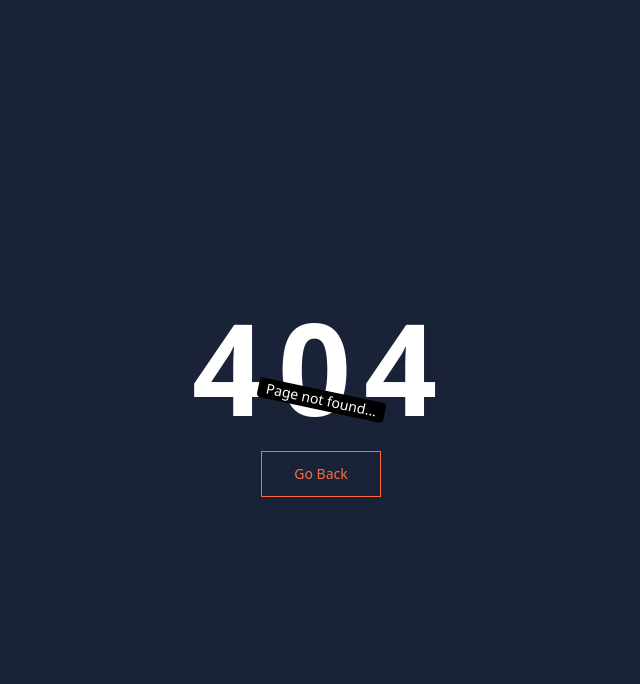
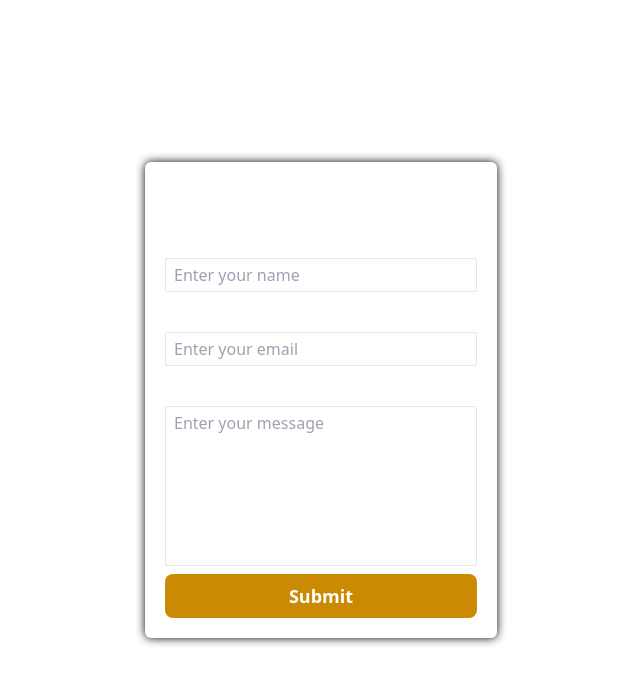
Before and after one commit to Ankush2107/Full-stack-LMS, a React (Vite) app in the folder client/: page /contact in a window 1280 px wide. Before the commit this address had no page. Shown: the top 684 px of the page, without its empty margins (319-959 px from the left). Built offline with nearby package versions, Linux system fonts and the light colour scheme.

Commit message:
contact us page completed

```diff
--- a/client/src/App.jsx
+++ b/client/src/App.jsx
@@ -3,6 +3,7 @@
 import { Route, Routes } from 'react-router-dom';
 
 import AboutUsPage from './pages/AboutUsPage';
+import Contact from './pages/Contact';
 import CourseList from './pages/Course/CourseList';
 import HomePage from './pages/HomePage';
 import Login from './pages/Login';
@@ -19,6 +20,7 @@
           <Route path="*" element={<NotFound />} ></Route>
           <Route path='/signup' element={<Signup/>}></Route>
           <Route path='/login' element={<Login/>}></Route>
+          <Route path='/contact' element={<Contact/>} ></Route>
         </Routes>
     </>
   )
--- /dev/null
+++ b/client/src/Helpers/regexMatcher.js
@@ -0,0 +1,8 @@
+export function isEmail(string) {
+  return string.match(
+    /^(([^<>()[\]\\.,;:\s@"]+(\.[^<>()[\]\\.,;:\s@"]+)*)|.(".+"))@((\[[0-9]{1,3}\.[0-9]{1,3}\.[0-9]{1,3}\.[0-9]{1,3}\])|(([a-zA-Z\-0-9]+\.)+[a-zA-Z]{2,}))$/
+  );
+}
+export function isValidPassword(string) {
+  return string.match(/^(?=.*[0-9])(?=.*[!@#$%^&*])[a-zA-Z0-9!@#$%^&*]{6,16}$/);
+}
--- a/client/src/pages/AboutUsPage.jsx
+++ b/client/src/pages/AboutUsPage.jsx
@@ -1,7 +1,7 @@
 import aboutMainImage from "../assets/Images/aboutMainImage.png";
 import CrouselSlide from "../components/CrouselSlide";
 import celebrities from "../Constant/CelebrityData";
-import HomeLayout from "../layouts/HomeLayout";
+import HomeLayout from "../Layouts/HomeLayout";
 
 const AboutUsPage = () => {
 
--- /dev/null
+++ b/client/src/pages/Contact.jsx
@@ -0,0 +1,117 @@
+import { useState } from "react";
+import toast from "react-hot-toast";
+
+import axiosInstance from "../Helpers/axiosInstance";
+import { isEmail } from "../Helpers/regexMatcher";
+import HomeLayout from "../Layouts/HomeLayout";
+
+function Contact() {
+    const [userInput, setUserInput] = useState({
+        name: "",
+        email: "",
+        message: ""
+    });
+
+    function handleInputChange(e) {
+        const { name, value } = e.target;
+        console.log(name, value);
+        setUserInput({ ...userInput, [name]: value })
+    }
+
+    async function onFormSubmit(e) {
+        e.preventDefault();
+        if (!userInput.email || !userInput.name || !userInput.message) {
+            toast.error("All fields are mandatory");
+            return;
+        }
+        if (!isEmail(userInput.email)) {
+            toast.error("Invalid email");
+            return;
+        }
+
+        try {
+            const response = axiosInstance.post("/contact", userInput);
+            toast.promise(response, {
+                loading: "Submitting your message",
+                success: "Form submitted successfully",
+                error: "Failed to submit the form"
+            });
+
+            const contactResponse = await response;
+            if (contactResponse?.data?.success) {
+                setUserInput({
+                    ...userInput,
+                    name: "",
+                    email: "",
+                    message: ""
+                });
+            }
+        } catch (err) {
+            toast.error("Operation failed...")
+        }
+    }
+
+    return (
+        <HomeLayout>
+            <div className="flex items-center justify-center gap-2 p-5 rounded-md text-white h-[100vh]">
+                <form
+                    noValidate
+                    onSubmit={onFormSubmit}
+                    className="flex flex-col items-center justify-center gap-2 p-5 rounded-md text-white shadow-[0_0_10px_black] w-[22rem]">
+                    <h1 className="text-3xl font-semibold">
+                        Contact Form
+                    </h1>
+
+                    <div className="flex flex-col w-full gap-1">
+                        <label htmlFor="name" className="text-xl font-semibold">
+                            Name
+                        </label>
+                        <input
+                            type="text"
+                            id="name"
+                            name="name"
+                            className="bg-transparent border px-2 py-1 rounded-sm"
+                            placeholder="Enter your name"
+                            value={userInput.name}
+                            onChange={handleInputChange} />
+
+                    </div>
+                    <div className="flex flex-col w-full gap-1">
+                        <label htmlFor="email" className="text-xl font-semibold">
+                            Email
+                        </label>
+                        <input
+                            type="text"
+                            id="email"
+                            name="email"
+                            className="bg-transparent border px-2 py-1 rounded-sm"
+                            value={userInput.email}
+                            placeholder="Enter your email"
+                            onChange={handleInputChange} />
+
+                    </div>
+                    <div className="flex flex-col w-full gap-1">
+                        <label htmlFor="message" className="text-xl font-semibold">
+                            Message
+                        </label>
+                        <textarea
+                            type="text"
+                            id="message"
+                            name="message"
+                            className="bg-transparent border px-2 py-1 rounded-sm resize-none h-40"
+                            placeholder="Enter your message"
+                            value={userInput.message}
+                            onChange={handleInputChange} />
+
+                    </div>
+
+                    <button type="submit" className="w-full bg-yellow-600 hover:bg-yellow-500 transition-all ease-in-out duration-300 rounded-lg py-2 font-semibold text-lg cursor-pointer">
+                        Submit
+                    </button>
+                </form>
+            </div>
+        </HomeLayout>
+    )
+}
+
+export default Contact;
--- a/client/src/pages/Course/CourseList.jsx
+++ b/client/src/pages/Course/CourseList.jsx
@@ -2,7 +2,7 @@
 import { useDispatch, useSelector } from 'react-redux';
 
 import CourseCard from '../../components/CourseCard';
-import HomeLayout from "../../layouts/HomeLayout"
+import HomeLayout from "../../Layouts/HomeLayout"
 import { getAllCourses } from '../../Redux/Slices/CourseSlice';
 
 function CourseList() {
--- a/client/src/pages/HomePage.jsx
+++ b/client/src/pages/HomePage.jsx
@@ -1,7 +1,7 @@
 import { Link } from "react-router-dom";
 
 import homePageMainImage from '../assets/Images/homePageMainImage.png';
-import HomeLayout from "../layouts/HomeLayout";
+import HomeLayout from "../Layouts/HomeLayout";
 function HomePage() {
 
     return (
--- a/client/src/pages/Login.jsx
+++ b/client/src/pages/Login.jsx
@@ -4,7 +4,7 @@
 import { useDispatch } from "react-redux";
 import { Link, useNavigate } from "react-router-dom";
 
-import HomeLayout from "../layouts/HomeLayout";
+import HomeLayout from "../Layouts/HomeLayout";
 import { login } from "../Redux/slices/authSlice";
 
 const Login = () => {
--- a/client/src/pages/Signup.jsx
+++ b/client/src/pages/Signup.jsx
@@ -1,135 +1,134 @@
 import { useState } from "react";
-import { toast } from 'react-hot-toast';
+import { toast } from "react-hot-toast";
 import { BsPersonCircle } from "react-icons/bs";
 import { useDispatch } from "react-redux";
 import { Link, useNavigate } from "react-router-dom";
 
-import HomeLayout from "../layouts/HomeLayout";
-import { createAccount } from "../Redux/Slices/AuthSlice";
+import { isEmail, isValidPassword } from "../Helpers/regexMatcher";
+import HomeLayout from "../Layouts/HomeLayout";
+import { createAccount } from "../Redux/Slice/AuthSlice";
 
-const Signup = () => {
-
+function Signup() {
     const dispatch = useDispatch();
     const navigate = useNavigate();
 
     const [previewImage, setPreviewImage] = useState("");
-    const [signUpData, setSignUpData] = useState({
+
+    const [signupData, setSignupData] = useState({
         fullName: "",
         email: "",
         password: "",
         avatar: ""
     });
 
-    // handle User input
     function handleUserInput(e) {
-        const {name, value} = e.target;
-        setSignUpData({
-            ...signUpData,
+        const { name, value } = e.target;
+        setSignupData({
+            ...signupData,
             [name]: value
         })
     }
 
-    // handle image input
-    function getImage(e) {
-        e.preventDefault();
-
-        // getting the image
-        const uploadedImage = e.target.files[0];
-
-        if(uploadedImage) {
-            setSignUpData({
-                ...signUpData,
+    function getImage(event) {
+        event.preventDefault();
+        // Getting the image
+        const uploadedImage = event.target.files[0];
+        if (uploadedImage) {
+            setSignupData({
+                ...signupData,
                 avatar: uploadedImage
             });
             const fileReader = new FileReader();
             fileReader.readAsDataURL(uploadedImage);
-            fileReader.addEventListener("load", function() {
-                // console.log(this.result);
-                setPreviewImage(this.result);
+            // console.log("This is", fileReader);
+            fileReader.addEventListener("load", function () {
+                // console.log("This is", this.result);
+                setPreviewImage(this.result)
             });
         }
     }
 
-    async function createNewAccount(e) {
-        e.preventDefault();
-
-        if(!signUpData.email || !signUpData.password || !signUpData.fullName || !signUpData.avatar) {
-            toast.error("Please fill all details");
+    async function createNewAccount(event) {
+        console.log("clicked");
+        event.preventDefault();
+        if (!signupData.email ||
+            !signupData.password ||
+            !signupData.fullName ||
+            !signupData.avatar
+        ) {
+            toast.error("Please fill all the details");
             return;
         }
 
-        // checking name field length
-        if(signUpData.fullName.length < 5) {
-            toast.error("Name should be atleast of 5 character")
+        // Checking name field length
+        if (signupData.fullName.length < 5) {
+            toast.error("Name should be atleast of 5 characters.");
+            return;
+        }
+        // Checking valid email id
+        if(!isEmail(signupData.email)){
+            toast.error("Invalid email");
             return;
         }
 
-        // checking valid email
-        if(!signUpData.email.match(/^(([^<>()[\]\\.,;:\s@"]+(\.[^<>()[\]\\.,;:\s@"]+)*)|(".+"))@((\[[0-9]{1,3}\.[0-9]{1,3}\.[0-9]{1,3}\.[0-9]{1,3}\])|(([a-zA-Z\-0-9]+\.)+[a-zA-Z]{2,}))$/)) {
-            toast.error('Invalid email id');
-            return;
-        }
-
-        // checking password validation
-        if(!signUpData.password.match(/^(?=.*[0-9])(?=.*[!@#$%^&*])[a-zA-Z0-9!@#$%^&*]{6,16}$/)) {
-            toast.error('Password should 6 - 16 character long with atleast a number and special character');
+        // Checking password validation
+        if(!isValidPassword(signupData.password))
+        {
+            toast.error("Password should be 6 to 16 character long with at least a number, and at least a special character.");
             return;
         }
 
         const formData = new FormData();
-        formData.append("fullName", signUpData.fullName);
-        formData.append("email", signUpData.email);
-        formData.append("password", signUpData.password);
-        formData.append("avatar", signUpData.avatar);
+        formData.append("fullName", signupData.fullName);
+        formData.append("email", signupData.email);
+        formData.append("password", signupData.password);
+        formData.append("avatar", signupData.avatar);
 
-        // dispatch create account action
         const response = await dispatch(createAccount(formData));
         console.log(response);
         if(response?.payload?.success)
-           navigate('/');
+            navigate("/");
 
-        setSignUpData({
+
+        setSignupData({
             fullName: "",
             email: "",
             password: "",
             avatar: ""
-        });
-
+        })
         setPreviewImage("");
     }
+
     return (
         <HomeLayout>
-        <div className="flex overflow-x-auto items-center justify-center h-[100vh]">
-            <form noValidate onSubmit={createNewAccount} className="flex flex-col justify-center gap-3 rounded-lg p-4 text-white w-96 shadow-[0_0_10px_black]">
-                <h1 className="text-center text-2xl font-bold">Registration</h1>
+            <div className="flex items-center justify-center h-[100vh]">
+                <form onSubmit={createNewAccount} noValidate className="flex flex-col justify-center gap-3 rounded-lg p-4 text-white w-96 shadow-[0_0_10px_black]">
+                    <h1 className="text-center text-2xl font-bold">Registration Page</h1>
 
-                <label htmlFor="image_uploads" className="cursor-pointer">
+                    <label htmlFor="image_upload" className="cursor-pointer">
                         {previewImage ? (
-                        <img className="w-24 h-24 rounded-full m-auto" src={previewImage} />
-                    ) : (
-                        <BsPersonCircle className="w-24 h-24 rounded-full m-auto" />
-                    )}
+                            <img src={previewImage} className="w-24 h-24 rounded-full m-auto" />
+                        ) : <BsPersonCircle className="w-24 h-24 rounded-full m-auto" />}
                     </label>
                     <input
-                    onChange={getImage}
                         className="hidden"
                         type="file"
-                    name="image_uploads"
-                    id="image_uploads"
+                        id="image_upload"
                         accept=".jpg, .jpeg, .png, .svg"
+                        onChange={getImage}
                     />
+
                     <div className="flex flex-col gap-1">
-                    <label htmlFor="fullName" className="font-semibold">Name</label>
+                        <label htmlFor="fullName" className="font-semibold">Full Name</label>
                         <input
                             type="text"
                             required
                             name="fullName"
                             id="fullName"
-                        placeholder="Enter your name..."
-                        className="bg-transparent px-2 py-1 border"
+                            placeholder="Enter your fullname"
+                            className="bg-transparent px-2 py-1 border rounded-md"
                             onChange={handleUserInput}
-                        value={signUpData.fullname}
-                    />
+                            value={signupData.fullName} />
                     </div>
                     <div className="flex flex-col gap-1">
                         <label htmlFor="email" className="font-semibold">Email</label>
@@ -138,12 +137,10 @@
                             required
                             name="email"
                             id="email"
-                        placeholder="Enter your email..."
-                        className="bg-transparent px-2 py-1 border"
+                            placeholder="Enter your email"
+                            className="bg-transparent px-2 py-1 border rounded-md"
                             onChange={handleUserInput}
-                        value={signUpData.email}
-                    />
-                </div>
+                            value={signupData.email} />
                         <div className="flex flex-col gap-1">
                             <label htmlFor="password" className="font-semibold">Password</label>
                             <input
@@ -151,23 +148,24 @@
                                 required
                                 name="password"
                                 id="password"
-                        placeholder="Enter your password..."
-                        className="bg-transparent px-2 py-1 border"
+                                placeholder="Enter your password"
+                                className="bg-transparent px-2 py-1 border rounded-md"
                                 onChange={handleUserInput}
-                        value={signUpData.password}
-                    />
+                                value={signupData.password} />
                         </div>
 
-                <button type="submit" className="mt-1 bg-yellow-600 hover:bg-yellow-500 transition-all ease-in-out duration-300 rounded-sm py-2 font-semibold text-lg cursor-pointer">
+                        <button type="submit" className="mt-2 w-full bg-yellow-500 hover:bg-yellow-500 transition-all ease-in-out duration-300 rounded-md py-2 font-semibold text-lg cursor-pointer">
                             Create account
                         </button>
+
                         <p className="text-center">
-                    Already have an account ? <Link to='/login' className="link text-accent cursor-pointer">Login</Link>
+                            Already have an account ?<Link to="/login" className="link text-accent cursor-pointer">Login</Link>
                         </p>
+                    </div>
                 </form>
             </div>
         </HomeLayout>
-  );
+    )
 }
 
 export default Signup;
```
Lines whose indentation alone changed are shown as unchanged.
